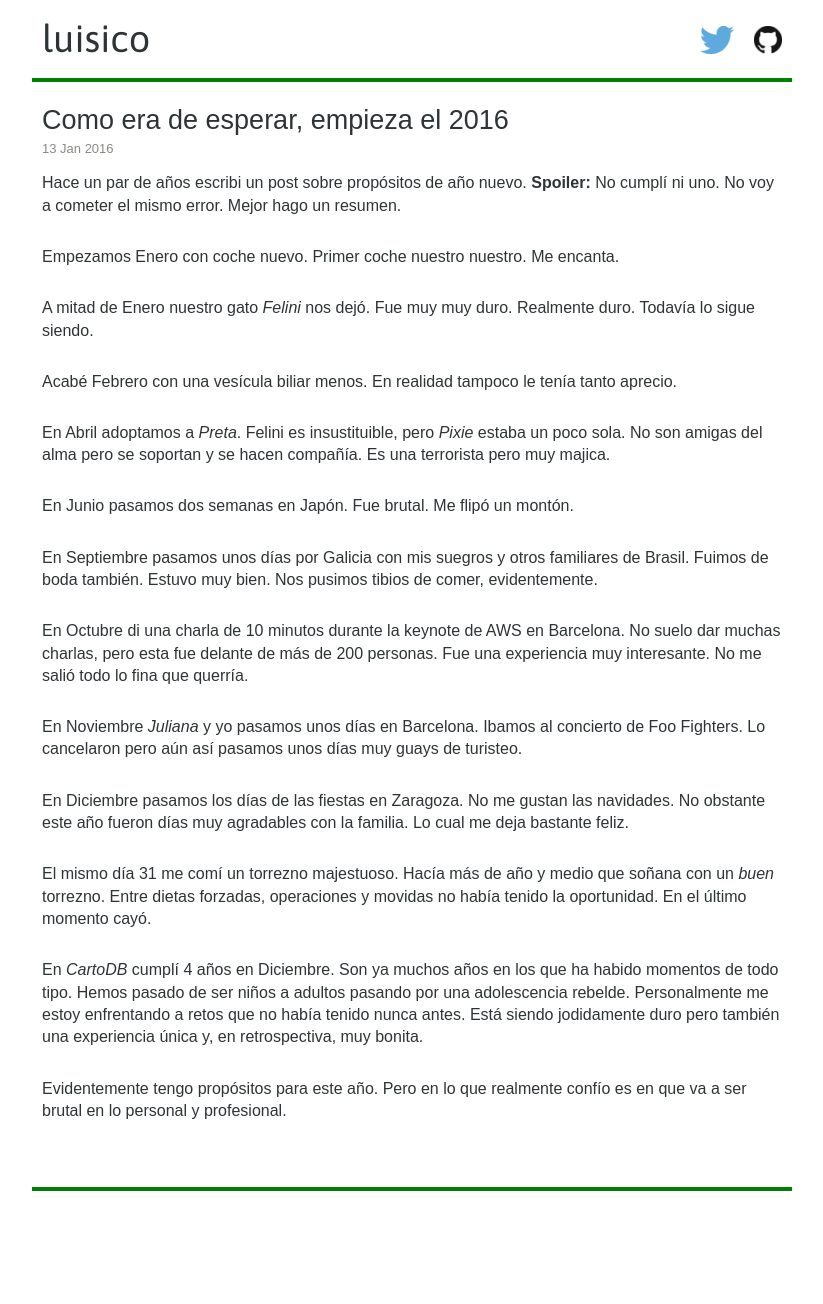
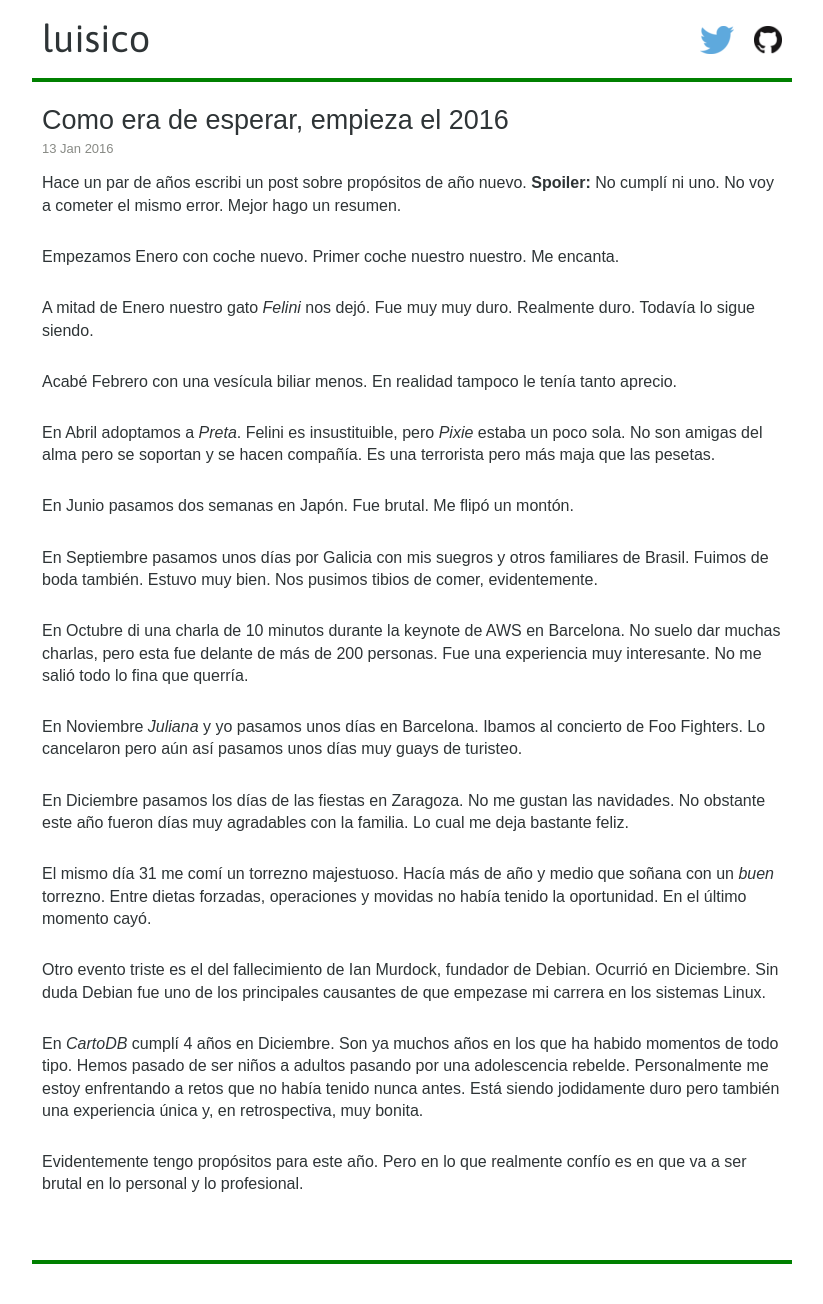
Before and after one commit to luisbosque/luisbosque.github.com, a Jekyll site: the page built from _posts/2016-01-13-como-era-de-esperar-empieza-el-2016.markdown, in a window 1280 px wide. Shown: the whole page, without its empty margins (228-1051 px from the left). Built offline with Jekyll 4.4.1, drawn with Linux system fonts in a browser that asks for light colours; some web fonts are replaced; Markdown is read by kramdown in place of the engine named in the settings; before the commit the page ends 1231 px from its top, so only the background shows below that.

Commit message:
Some changes to last post

```diff
--- a/_posts/2016-01-13-como-era-de-esperar-empieza-el-2016.markdown
+++ b/_posts/2016-01-13-como-era-de-esperar-empieza-el-2016.markdown
@@ -18,7 +18,7 @@
 
 Acabé Febrero con una vesícula biliar menos. En realidad tampoco le tenía tanto aprecio.
 
-En Abril adoptamos a *Preta*. Felini es insustituible, pero *Pixie* estaba un poco sola. No son amigas del alma pero se soportan y se hacen compañía. Es una terrorista pero muy majica.
+En Abril adoptamos a *Preta*. Felini es insustituible, pero *Pixie* estaba un poco sola. No son amigas del alma pero se soportan y se hacen compañía. Es una terrorista pero más maja que las pesetas.
 
 En Junio pasamos dos semanas en Japón. Fue brutal. Me flipó un montón.
 
@@ -32,7 +32,9 @@
 
 El mismo día 31 me comí un torrezno majestuoso. Hacía más de año y medio que soñana con un *buen* torrezno. Entre dietas forzadas, operaciones y movidas no había tenido la oportunidad. En el último momento cayó.
 
+Otro evento triste es el del fallecimiento de Ian Murdock, fundador de Debian. Ocurrió en Diciembre. Sin duda Debian fue uno de los principales causantes de que empezase mi carrera en los sistemas Linux.
+
 
 En *CartoDB* cumplí 4 años en Diciembre. Son ya muchos años en los que ha habido momentos de todo tipo. Hemos pasado de ser niños a adultos pasando por una adolescencia rebelde. Personalmente me estoy enfrentando a retos que no había tenido nunca antes. Está siendo jodidamente duro pero también una experiencia única y, en retrospectiva, muy bonita.
 
-Evidentemente tengo propósitos para este año. Pero en lo que realmente confío es en que va a ser brutal en lo personal y profesional.
+Evidentemente tengo propósitos para este año. Pero en lo que realmente confío es en que va a ser brutal en lo personal y lo profesional.
```
